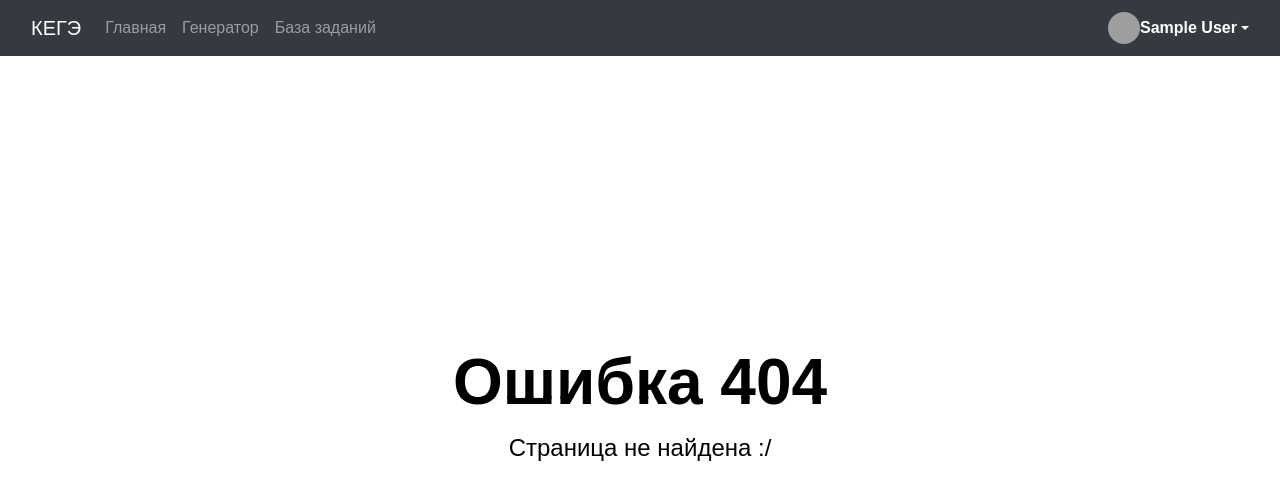
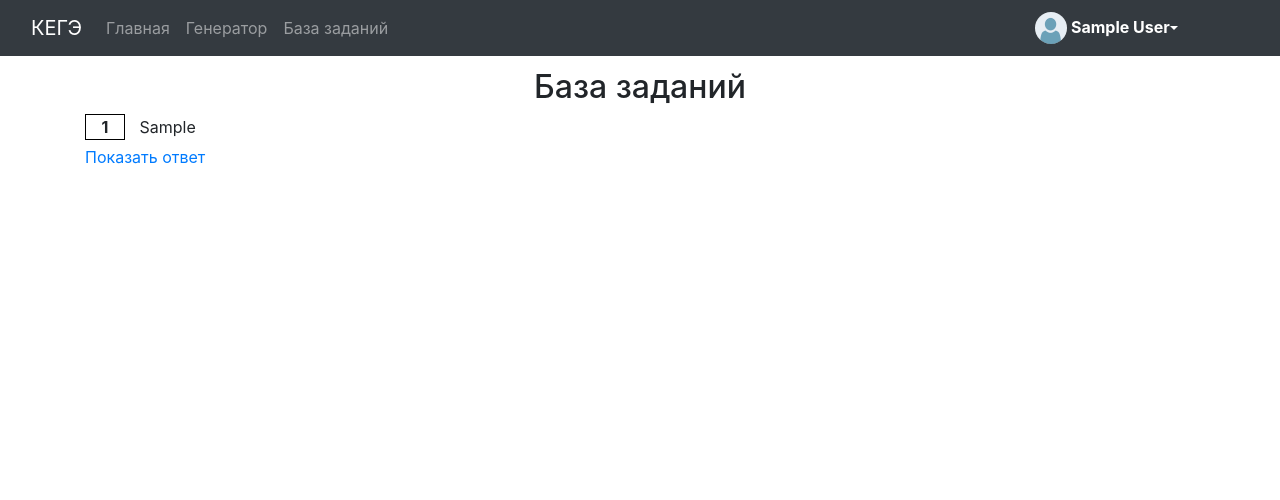
Before and after one commit to Just1z/ProjectE, a Flask app: page /task_database/1 in a window 1280 px wide. Shown: the top 500 px of the page. Run offline with Flask 2, Linux system fonts and the light colour scheme; a user stored in the database is signed in; tables that the repository leaves empty hold one stand-in row (values such as "Sample post"); parts of the project's set-up code (start-up, migrations or seed data) failed here and were passed over; some libraries are stand-ins or nearby versions; grey boxes are pictures that could not be loaded.

Commit message:
Add task database, config, error handling

```diff
--- a/main.py
+++ b/main.py
@@ -1,5 +1,7 @@
 import os
 import logging
+from datetime import timedelta
+from configparser import ConfigParser
 from flask import Flask, render_template, redirect, request, url_for
 from flask import session as flask_session
 from flask_login import LoginManager, login_user, login_required, logout_user, current_user
@@ -19,7 +21,12 @@ db_session.global_init("db/kege.db")
 app = Flask(__name__)
 app.logger.setLevel(logging.INFO)
 api = Api(app)
-app.config["SECRET_KEY"] = "WVJsu7b3pPCzz5EgY8IWTIynZ45XNEAZYULN2mLW"
+
+config = ConfigParser()
+config.read("settings.ini")
+app.config["SECRET_KEY"] = config["settings"]["secret_key"]
+app.config['PERMANENT_SESSION_LIFETIME'] = timedelta(days=365)
+
 login_manager = LoginManager()
 login_manager.init_app(app)
 
@@ -118,7 +125,7 @@ def generator():
                 if i >= 19:
                     number += 2
                 tasks = session.query(Task).filter(
-                    Task.number ==number).order_by(func.random()).limit(int(count))
+                    Task.number == number).order_by(func.random()).limit(int(count))
                 tasks_ids.extend(task.id for task in tasks)
         flask_session["tasks_ids"] = tasks_ids
         flask_session["var_id"] = "-"
@@ -137,8 +144,9 @@ def test(tasks_ids=None):
     data = {"tasks": [], "title": "КЕГЭ", "time": 14100, "numbers": [], "count": 0}
     files = []
     answers = []
-    for t_id in tasks_ids:
-        task = session.query(Task).filter(Task.id == t_id).first()
+    tasks = session.query(Task).filter(Task.id.in_(tasks_ids)).all()
+    tasks = [next(t for t in tasks if t.id == t_id) for t_id in tasks_ids]
+    for task in tasks:
         text = normalize_html(task.html)
         ans = task.answer
         file = task.files
@@ -151,10 +159,13 @@ def test(tasks_ids=None):
             data["tasks"].append(text[ind3:].replace('Вопрос 3.', ''))
             answers.extend(ans)
             data["count"] += 3
+            files.extend((None, None))
+            data["numbers"].extend((19, 20, 21))
         else:
             data["tasks"].append(text)
             answers.append(ans)
             data["count"] += 1
+            data["numbers"].append(task.number)
         files.append(file)
     # Заносим сессию в базу данных
     test_session_code = generate_code()  # Код сессии
@@ -164,10 +175,10 @@ def test(tasks_ids=None):
         test_session.setUser(current_user.id)
     session.add(test_session)
     session.commit()
-    files.insert(19, "")
-    files.insert(19, "")
     data["files"] = files
     data["code"] = test_session_code
+    if flask_session.get("var_id"):
+        data["kim_number"] = flask_session.get("var_id")
     return render_template("case.html", **data)
 
 
@@ -176,20 +187,33 @@ def task_database():
     return render_template("task_database.html", title="База заданий")
 
 
+@app.route("/task_database/<int:number>")
+def show_task(number):
+    session = db_session.create_session()
+    tasks = session.query(Task).filter(Task.number == number).order_by(Task.id).all()
+    tasks_data = [[t.id, t.html, t.answer] for t in tasks]
+    data = {"title": f"Задание {number}", "tasks": tasks_data}
+    return render_template("show_task.html", **data)
+
+
 @app.route("/")
 @app.route("/index")
 def index():
     return render_template("index.html", title='КЕГЭ')
 
 
-@app.route('/favicon.ico')
-def favicon():
-    return url_for("static", filename="img/logo.png")
+@app.errorhandler(404)
+def error404(error):
+    return render_template(
+        "error.html", title="Ошибка 404",
+        text1="Ошибка 404", text2="Страница не найдена :/")
 
 
-@app.errorhandler(404)
-def not_found(error):
-    return render_template("not_found.html", title="Страница не найдена")
+@app.errorhandler(500)
+def error500(error):
+    return render_template(
+        "error.html", title="Ошибка 500",
+        text1="Ошибка 500", text2="Непредвиденная ошибка. Возможно, вы делаете что-то не так.")
 
 
 if __name__ == "__main__":
--- /dev/null
+++ b/static/css/show_task.css
@@ -0,0 +1,18 @@
+.task {
+    width: 80%;
+    text-align: left;
+    margin-bottom: 30px;
+}
+
+.task span {
+    width: 40px;
+    display: inline-block;
+    text-align: center;
+    font-weight: bold;
+    border: 1px solid black;
+    margin: 0 10px 5px 0;
+}
+
+.task p {
+    display: inline;
+}
--- a/static/js/functions.js
+++ b/static/js/functions.js
@@ -135,9 +135,6 @@ let onInputChange = (id) => {
         checkbox.checked = false;
     } else {checkbox.checked = true;}
     if (!num) {checkbox.checked = false; num = "0"}
-    if (num > 20) {
-        num = "20";
-    }
     input.value = num;
 }
 
@@ -152,3 +149,16 @@ function showAlert() {
     }
     return false
 }
+
+let showAnswer = (id) => {
+    var answer = document.getElementById(`ans_${id}`);
+    var text = document.getElementById(`p${id}`)
+    if (answer.style.display == "none") {
+        answer.style.display = "block";
+        text.textContent = "Скрыть ответ"
+    } else {
+        answer.style.display = "none";
+        text.textContent = "Показать ответ"
+    }
+
+}
--- a/templates/base.html
+++ b/templates/base.html
@@ -42,14 +42,13 @@
             </ul>
             <div>
                 {% if current_user.is_authenticated %}
-                <div class="dropdown">
+                <div class="dropdown" style="right:50%;">
                     <a href="#" class="d-flex align-items-center text-white text-decoration-none dropdown-toggle"
                        id="dropdownUser" data-toggle="dropdown" data-display="static" aria-expanded="false">
-                        <img src="https://github.com/mdo.png" alt="" width="32" height="32" class="rounded-circle me-2">
-                        <strong>{{ current_user.name }}</strong>
+                        <img src="{{ url_for('static', filename='img/user.png')}}" alt="" width="32" height="32" class="rounded-circle me-2">
+                        <strong style="left: 3%;position: relative;bottom: 1px;">{{ current_user.name }}</strong>
                     </a>
                     <ul class="dropdown-menu dropdown-menu-dark" aria-labelledby="dropdownUser">
-                        <li><a class="dropdown-item" href="#">Новый вариант</a></li>
                         <li><a class="dropdown-item" href="/profile">Профиль</a></li>
                         <li>
                             <hr class="dropdown-divider">
--- a/templates/not_found.html
+++ /dev/null
@@ -1,16 +0,0 @@
-{% extends "base.html" %}
-
-{% block head %}
-<link rel="stylesheet" type="text/css" href="{{ url_for('static', filename='css/404.css')}}"/>
-{% endblock %}
-
-{% block content %}
-<div class="container">
-    <div class="text" style="--texts: 3;">
-        <span style="--index: 0;">Ошибка 404</span>
-        <span style="--index: 1;">Ошибка 404</span>
-        <span style="--index: 2;">Ошибка 404</span>
-    </div>
-        <span class="right">Страница не найдена :/</span>
-</div>
-{% endblock %}
--- /dev/null
+++ b/templates/show_task.html
@@ -0,0 +1,24 @@
+{% extends "base.html" %}
+
+{% block head %}
+<link rel="stylesheet" type="text/css" href="{{ url_for('static', filename='css/show_task.css')}}"/>
+{% endblock %}
+
+{% block content %}
+<div class="starter-template text-center py-5">
+    <h2 style="margin-top: 20px;">База заданий</h2>
+    {% for task in tasks %}
+    <div class="task">
+        <span>{{ task[0] }}</span>
+        <script>
+            document.write(`{{ task[1]|safe }}`);
+        </script>
+        <br>
+        <p>
+            <a id="p{{task[0]}}" href="javascript:void(0)" onclick="showAnswer({{task[0]}})">Показать ответ</a>
+        </p>
+        <div id="ans_{{task[0]}}" style="display:none;">{{task[2]|safe}}</div>
+    </div>
+    {% endfor %}
+</div>
+{% endblock %}
```
Also changed, not shown: templates/case.html (+13 -1 lines), templates/error.html (added, +16 -0 lines), templates/task_database.html (+32 -1 lines), static/css/error.css (renamed from static/css/404.css), static/img/user.png (added).
